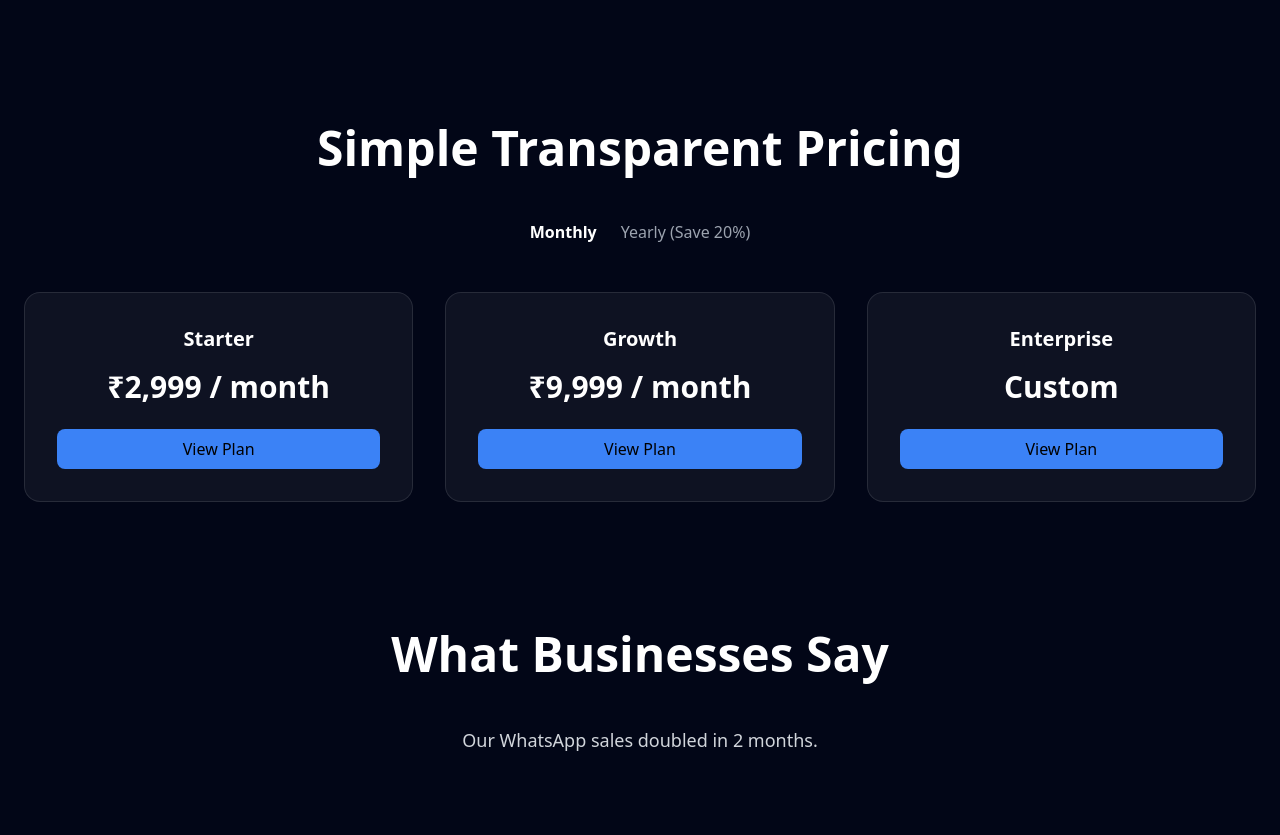
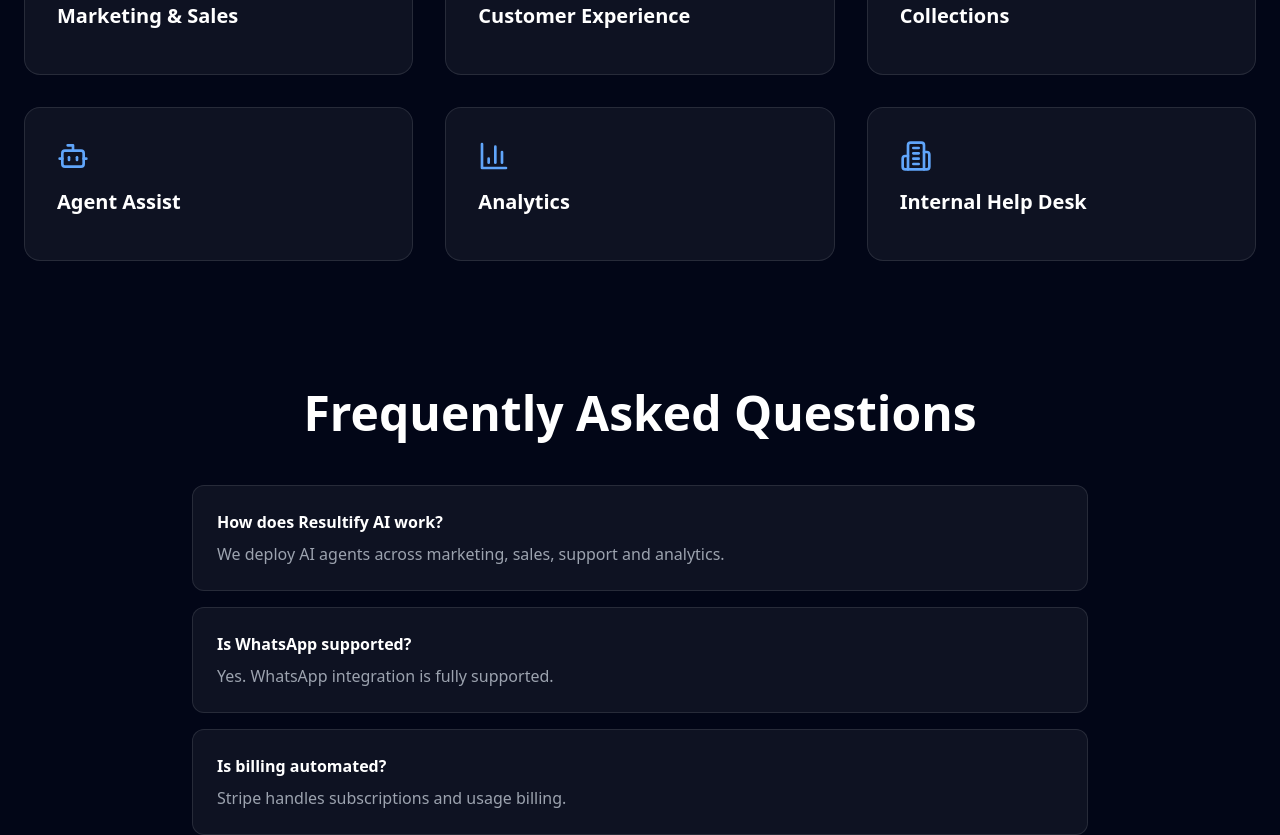
Before and after one commit to chetanshrm83/resultifytechnologies, a Next.js app: page / in a window 1280 px wide. Shown: the part 940-1775 px from the top of the page. Built offline with nearby package versions, Linux system fonts and the light colour scheme.

Commit message:
Update page.tsx

```diff
--- a/app/page.tsx
+++ b/app/page.tsx
@@ -33,14 +33,6 @@ export default function HomePage() {
 
         <div className="absolute inset-0 -z-10 bg-gradient-to-r from-blue-500/10 via-purple-500/10 to-pink-500/10 blur-3xl animate-pulse" />
 
-        <motion.img
-          src="/logo.png"
-          alt="Resultify Logo"
-          className="mx-auto mb-6 w-20"
-          initial={{ opacity: 0 }}
-          animate={{ opacity: 1 }}
-        />
-
         <motion.h1
           initial={{ opacity: 0, y: 30 }}
           animate={{ opacity: 1, y: 0 }}
@@ -53,6 +45,15 @@ export default function HomePage() {
         <p className="text-lg text-gray-400 max-w-3xl mx-auto mb-8">
           Resultify automates marketing, sales, support, collections and analytics using AI.
         </p>
+
+        {/* HERO IMAGE */}
+        <motion.img
+          src="/hero.png"
+          alt="AI Automation"
+          className="mx-auto mb-10 max-w-4xl rounded-2xl shadow-2xl border border-white/10"
+          initial={{ opacity: 0 }}
+          animate={{ opacity: 1 }}
+        />
 
         <div className="flex justify-center gap-4">
           <Link
@@ -72,7 +73,7 @@ export default function HomePage() {
       </section>
 
       {/* AI AGENTS */}
-      <section id="agents" className="mb-32">
+      <section className="mb-32">
         <h2 className="text-3xl md:text-5xl font-bold text-center mb-6">
           Deploy AI Agents Across Your Business
         </h2>
@@ -105,56 +106,31 @@ export default function HomePage() {
         </div>
       </section>
 
-      {/* PRICING */}
-      <section id="pricing" className="mb-32 text-center">
-        <h2 className="text-3xl md:text-5xl font-bold mb-12">
-          Simple Transparent Pricing
+      {/* FAQ */}
+      <section className="mb-32 max-w-4xl mx-auto">
+        <h2 className="text-3xl md:text-5xl font-bold text-center mb-12">
+          Frequently Asked Questions
         </h2>
 
-        <div className="flex justify-center mb-12 gap-6">
-          <button onClick={() => setYearly(false)} className={!yearly ? "font-bold" : "text-gray-400"}>
-            Monthly
-          </button>
-          <button onClick={() => setYearly(true)} className={yearly ? "font-bold" : "text-gray-400"}>
-            Yearly (Save 20%)
-          </button>
-        </div>
-
-        <div className="grid md:grid-cols-3 gap-8">
-          {[
-            { name: "Starter", price: yearly ? "₹28,800 / year" : "₹2,999 / month" },
-            { name: "Growth", price: yearly ? "₹95,000 / year" : "₹9,999 / month" },
-            { name: "Enterprise", price: "Custom" },
-          ].map((plan) => (
-            <div key={plan.name} className="p-8 border border-white/10 rounded-2xl bg-white/5">
-              <h3 className="text-xl font-semibold mb-4">{plan.name}</h3>
-              <p className="text-3xl font-bold mb-6">{plan.price}</p>
-              <Link href="/pricing" className="block bg-blue-500 text-black py-2 rounded-lg">
-                View Plan
-              </Link>
-            </div>
-          ))}
-        </div>
-      </section>
-
-      {/* TESTIMONIAL */}
-      <section className="mb-32 text-center">
-        <h2 className="text-3xl md:text-5xl font-bold mb-12">
-          What Businesses Say
-        </h2>
-
-        <motion.div
-          key={testimonialIndex}
-          initial={{ opacity: 0 }}
-          animate={{ opacity: 1 }}
-          className="max-w-2xl mx-auto text-gray-300 text-lg"
-        >
-          {[
-            "Resultify automated 70% of our support instantly.",
-            "Our WhatsApp sales doubled in 2 months.",
-            "Best AI automation platform."
-          ][testimonialIndex]}
-        </motion.div>
+        {[
+          {
+            q: "How does Resultify AI work?",
+            a: "We deploy AI agents across marketing, sales, support and analytics."
+          },
+          {
+            q: "Is WhatsApp supported?",
+            a: "Yes. WhatsApp integration is fully supported."
+          },
+          {
+            q: "Is billing automated?",
+            a: "Stripe handles subscriptions and usage billing."
+          }
+        ].map((faq, i) => (
+          <div key={i} className="border border-white/10 rounded-xl bg-white/5 mb-4 p-6">
+            <h3 className="font-semibold mb-2">{faq.q}</h3>
+            <p className="text-gray-400">{faq.a}</p>
+          </div>
+        ))}
       </section>
 
       {/* CTA */}
```
